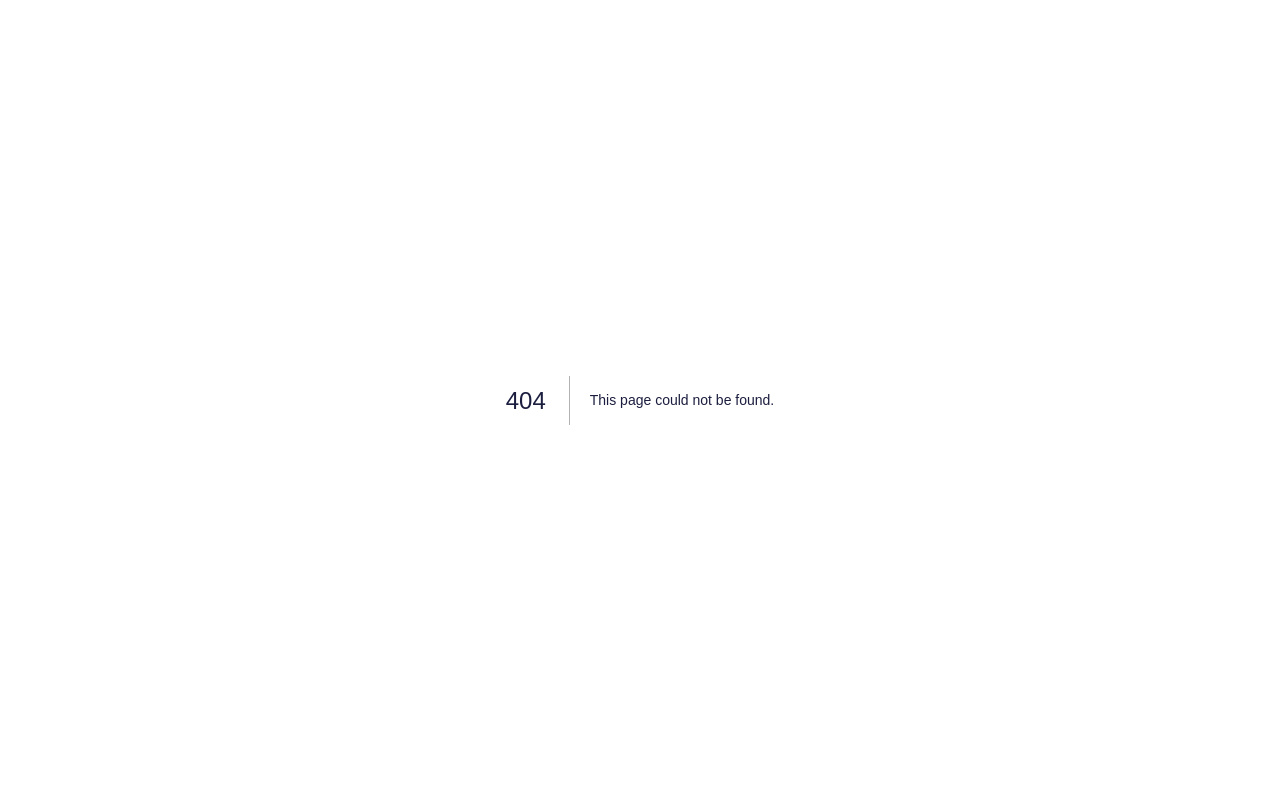
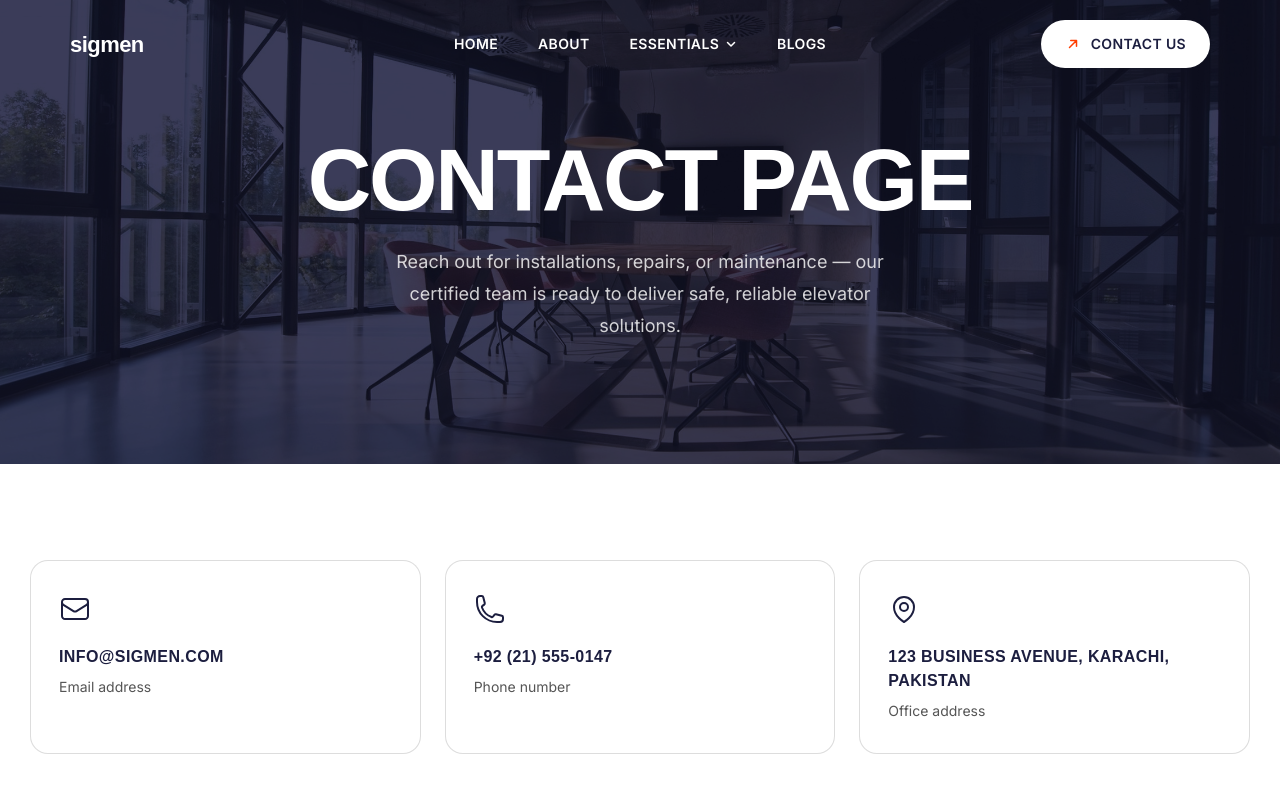
Before and after one commit to mfaizanahmad786/SigmenWebsite, a Next.js app: page /contact in a window 1280 px wide. Before the commit this address had no page. Shown: the top 800 px of the page. Built offline with nearby package versions, Linux system fonts and the light colour scheme; a web font is replaced by a local one.

Commit message:
Contact page complete

```diff
--- /dev/null
+++ b/app/contact/page.tsx
@@ -0,0 +1,30 @@
+import type { Metadata } from "next";
+import { Footer } from "@/components/layout/footer";
+import { Navbar } from "@/components/layout/navbar";
+import { ContactCards } from "@/components/sections/contact-cards";
+import { ContactHero } from "@/components/sections/contact-hero";
+import { RequestQuote } from "@/components/sections/request-quote";
+
+export const metadata: Metadata = {
+  title: "Contact",
+  description:
+    "Contact Sigmen for elevator installation, repair, and maintenance quotes. Reach us by phone, email, or our online request form.",
+};
+
+export default function ContactPage() {
+  return (
+    <>
+      <div className="relative">
+        <div className="absolute inset-x-0 top-0 z-20">
+          <Navbar tone="dark" />
+        </div>
+        <ContactHero />
+      </div>
+      <main>
+        <ContactCards />
+        <RequestQuote />
+      </main>
+      <Footer />
+    </>
+  );
+}
--- /dev/null
+++ b/components/sections/contact-cards.tsx
@@ -0,0 +1,74 @@
+"use client";
+
+import { motion } from "framer-motion";
+import {
+  HiOutlineEnvelope,
+  HiOutlineMapPin,
+  HiOutlinePhone,
+} from "react-icons/hi2";
+import { siteConfig } from "@/constants/site";
+import { slideFromBottomInView, slideFromBottomStagger } from "@/lib/motion";
+
+const contactCards = [
+  {
+    label: "Email address",
+    value: siteConfig.contact.email,
+    href: `mailto:${siteConfig.contact.email}`,
+    icon: HiOutlineEnvelope,
+  },
+  {
+    label: "Phone number",
+    value: siteConfig.contact.phone,
+    href: `tel:${siteConfig.contact.phone}`,
+    icon: HiOutlinePhone,
+  },
+  {
+    label: "Office address",
+    value: siteConfig.contact.address,
+    href: null,
+    icon: HiOutlineMapPin,
+  },
+] as const;
+
+export function ContactCards() {
+  return (
+    <section className="bg-background py-16 md:py-20 lg:py-24">
+      <motion.div
+        className="mx-auto grid max-w-max gap-4 px-5 md:grid-cols-3 md:gap-5 md:px-8 lg:gap-6 lg:px-[30px]"
+        variants={slideFromBottomStagger}
+        initial="hidden"
+        whileInView="visible"
+        viewport={{ once: true, amount: 0.3 }}
+      >
+        {contactCards.map((card) => {
+          const Icon = card.icon;
+
+          return (
+            <motion.div
+              key={card.label}
+              variants={slideFromBottomInView}
+              className="rounded-[16px] border border-border bg-card px-6 py-7 md:rounded-[18px] md:px-7 md:py-8"
+            >
+              <Icon className="size-7 text-primary md:size-8" aria-hidden />
+
+              {card.href ? (
+                <a
+                  href={card.href}
+                  className="mt-5 block font-heading text-sm font-bold uppercase tracking-wide text-primary transition-colors hover:text-accent md:text-base"
+                >
+                  {card.value}
+                </a>
+              ) : (
+                <p className="mt-5 font-heading text-sm font-bold uppercase tracking-wide text-primary md:text-base">
+                  {card.value}
+                </p>
+              )}
+
+              <p className="mt-2 text-sm text-muted-foreground">{card.label}</p>
+            </motion.div>
+          );
+        })}
+      </motion.div>
+    </section>
+  );
+}
--- /dev/null
+++ b/components/sections/contact-hero.tsx
@@ -0,0 +1,46 @@
+"use client";
+
+import Image from "next/image";
+import { motion } from "framer-motion";
+import { aboutHeroHeading, aboutHeroSubheading } from "@/lib/motion";
+
+export function ContactHero() {
+  return (
+    <section className="relative flex min-h-[52vh] flex-1 flex-col justify-center overflow-hidden md:min-h-[58vh]">
+      <Image
+        src="/images/contactHero.jpeg"
+        alt=""
+        fill
+        priority
+        className="object-cover object-center"
+        sizes="100vw"
+      />
+      <div
+        className="absolute inset-0 bg-primary/75 mix-blend-multiply"
+        aria-hidden
+      />
+      <div className="absolute inset-0 bg-primary/45" aria-hidden />
+
+      <div className="relative z-10 mx-auto flex w-full max-w-max flex-col items-center px-5 pb-20 pt-28 text-center md:px-8 md:pb-28 md:pt-32 lg:px-[30px]">
+        <motion.h1
+          className="font-heading text-[clamp(2.75rem,8vw,5.5rem)] font-bold uppercase leading-[0.95] tracking-tight text-white"
+          variants={aboutHeroHeading}
+          initial="hidden"
+          animate="visible"
+        >
+          Contact Page
+        </motion.h1>
+
+        <motion.p
+          className="mt-5 max-w-[520px] text-base leading-7 text-white/80 md:mt-6 md:text-lg md:leading-8"
+          variants={aboutHeroSubheading}
+          initial="hidden"
+          animate="visible"
+        >
+          Reach out for installations, repairs, or maintenance — our certified
+          team is ready to deliver safe, reliable elevator solutions.
+        </motion.p>
+      </div>
+    </section>
+  );
+}
--- a/constants/site.ts
+++ b/constants/site.ts
@@ -18,7 +18,7 @@ export const siteConfig = {
     { label: "Home", href: "/" },
     { label: "About Us", href: "/about" },
     { label: "Services", href: "/#services" },
-    { label: "Contact", href: "/#contact" },
+    { label: "Contact", href: "/contact" },
   ],
   social: [
     { label: "TikTok", href: "https://tiktok.com", icon: "tiktok" },
```
Also changed, not shown: public/images/contactHero.jpeg (added).
